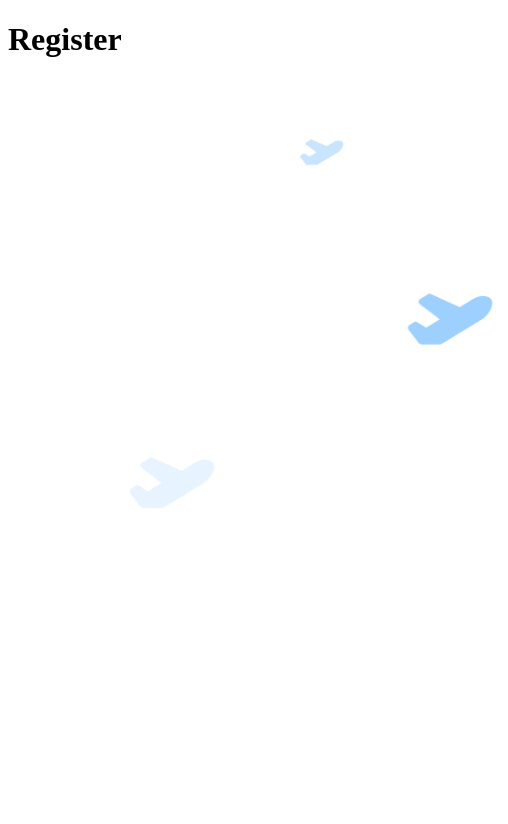
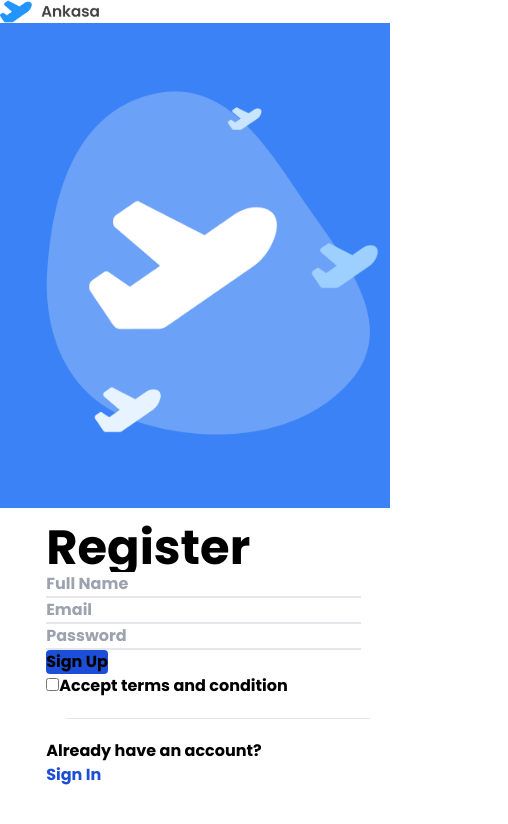
Before and after one commit to maulanazn/angkasatravel, a Next.js app: page /auth/register in a window 390 px wide. Shown: the top 824 px of the page, 508 px wide, since content can reach past the window. Built offline with nearby package versions, Linux system fonts and the light colour scheme.

Commit message:
styling authentication page

```diff
--- a/app/auth/auth.module.css
+++ /dev/null
@@ -1,9 +0,0 @@
-.root {
-    margin: 0;
-    padding: 0;
-}
-
-.auth-title {
-    font-size: 100rem;
-    color: black;
-}
--- a/app/auth/layout.tsx
+++ b/app/auth/layout.tsx
@@ -1,7 +1,7 @@
 import Image from "next/image";
 import React from "react";
 import BirdLogo from '@/public/auth/angkasa-logo.png';
-import './auth.module.css'
+import BirdLogoMini from '@/public/auth/angkasa-logo-mini.png';
 
 export default function AuthLayout({
     children,
@@ -10,10 +10,14 @@ export default function AuthLayout({
 })  {
     return (
         <html>
-            <body className='root'>
-                {children}
-                <div className=''>
+            <Image src={BirdLogoMini} className='lg:ml-[60rem] lg:mt-[-28rem] lg:w-40' alt="angkasa logo" width={100} height={78} />
+
+            <body>
+                <div className='bg-blue-500 py-8 lg:h-[41.55rem] flex flex-row lg:w-[55rem]'>
                     <Image src={BirdLogo} alt="angkasa logo" width={500} height={478} />
+                </div>
+                <div className="py-4 lg:mt-[-38rem] flex flex-row-reverse lg:mr-28">
+                    {children}
                 </div>
             </body>
         </html>
--- a/app/auth/login/page.tsx
+++ b/app/auth/login/page.tsx
@@ -1,7 +1,25 @@
+import Link from "next/link";
+
 export default function Login() {
     return (
         <main>
-            <h1 className="auth-title">Login</h1>
+            <h1 className='text-5xl font-black lg:mt-36 lg:ml-[-4vh]'>Login</h1>
+
+            <form className="lg:mt-5" action="/">
+                <input type="text" className="border-b-2 w-60" placeholder="Username" />
+                <br/>
+                <input type="password" className="border-b-2 w-60 lg:mt-10" placeholder="Password"/>
+                <br/>
+                <button type="submit" className="bg-blue-700 lg:w-60 lg:mt-5 rounded">Sign In</button>
+            </form>
+
+            <div>
+                Did you forgot your password?
+                <br/>
+                <Link href="#" className="text-blue-700">
+                    Tap here for reset
+                </Link>
+            </div>
         </main>
     )
 }
--- a/app/auth/register/page.tsx
+++ b/app/auth/register/page.tsx
@@ -1,7 +1,30 @@
+import Link from "next/link";
+
 export default function Register() {
     return (
         <main>
-            <h1 className="">Register</h1>
+            <h1 className="text-5xl font-black lg:mt-24 lg:ml-[-4vh]">Register</h1>
+
+            <form className="lg:mt-5" action="/auth/login">
+                <input type="text" className="border-b-2" placeholder="Full Name" />
+                <br/>
+                <input type="email" className="border-b-2 lg:mt-10" placeholder="Email" />
+                <br/>
+                <input type="password" className="border-b-2 lg:mt-10" placeholder="Password"/>
+                <br/>
+                <button type="submit" className="bg-blue-700 lg:w-60 lg:mt-5 rounded">Sign Up</button>
+                <br/>
+                <input type="checkbox" className="border-blue-700" required />
+                <label>Accept terms and condition</label>
+            </form>
+            <hr className="m-5 w-[36vh] lg:ml-[0rem]"/>
+            <div>
+                Already have an account?
+                <br/>
+                <Link href="/auth/login" className="text-blue-700">
+                    Sign In
+                </Link>
+            </div>
         </main>
     )
 }
--- /dev/null
+++ b/app/global.css
@@ -0,0 +1,3 @@
+@tailwind base;
+@tailwind components;
+@tailwind utilities;
--- a/app/layout.tsx
+++ b/app/layout.tsx
@@ -1,8 +1,8 @@
-import './root.module.css'
+import './global.css'
 import type { Metadata } from 'next'
-import { Inter } from 'next/font/google'
+import { Poppins } from 'next/font/google'
 
-const inter = Inter({ subsets: ['latin'] })
+const poppins = Poppins({weight: "700", preload: false})
 
 export const metadata: Metadata = {
   title: 'Angkasa travel',
@@ -16,7 +16,7 @@ export default function RootLayout({
 }) {
   return (
     <html lang="en">
-      <body className={inter.className}>{children}</body>
+      <body className={poppins.className}>{children}</body>
     </html>
   )
 }
--- a/app/page.tsx
+++ b/app/page.tsx
@@ -1,9 +1,12 @@
 import Image from 'next/image'
+import Link from 'next/link'
 
 export default function Home() {
   return (
-    <main className="">
-      <h1 className='Title'>Angkasa Travel</h1>
+    <main>
+      <h1>Angkasa Travel</h1>
+
+      <Link href="/auth/register">Sign Up</Link>
     </main>
   )
 }
--- a/app/root.module.css
+++ /dev/null
@@ -1,3 +0,0 @@
-.title {
-    color: black;
-}
--- /dev/null
+++ b/postcss.config.js
@@ -0,0 +1,6 @@
+module.exports = {
+  plugins: {
+    tailwindcss: {},
+    autoprefixer: {},
+  },
+}
--- /dev/null
+++ b/tailwind.config.js
@@ -0,0 +1,12 @@
+/** @type {import('tailwindcss').Config} */
+module.exports = {
+  content: [
+    "./app/**/*.{js,ts,jsx,tsx,mdx}",
+    "./pages/**/*.{js,ts,jsx,tsx,mdx}",
+    "./components/**/*.{js,ts,jsx,tsx,mdx}",
+  ],
+  theme: {
+    extend: {},
+  },
+  plugins: [],
+}
```
Also changed, not shown: package.json (+6 -1 lines), 2 other files (tests, documents, lock files or other folders).
